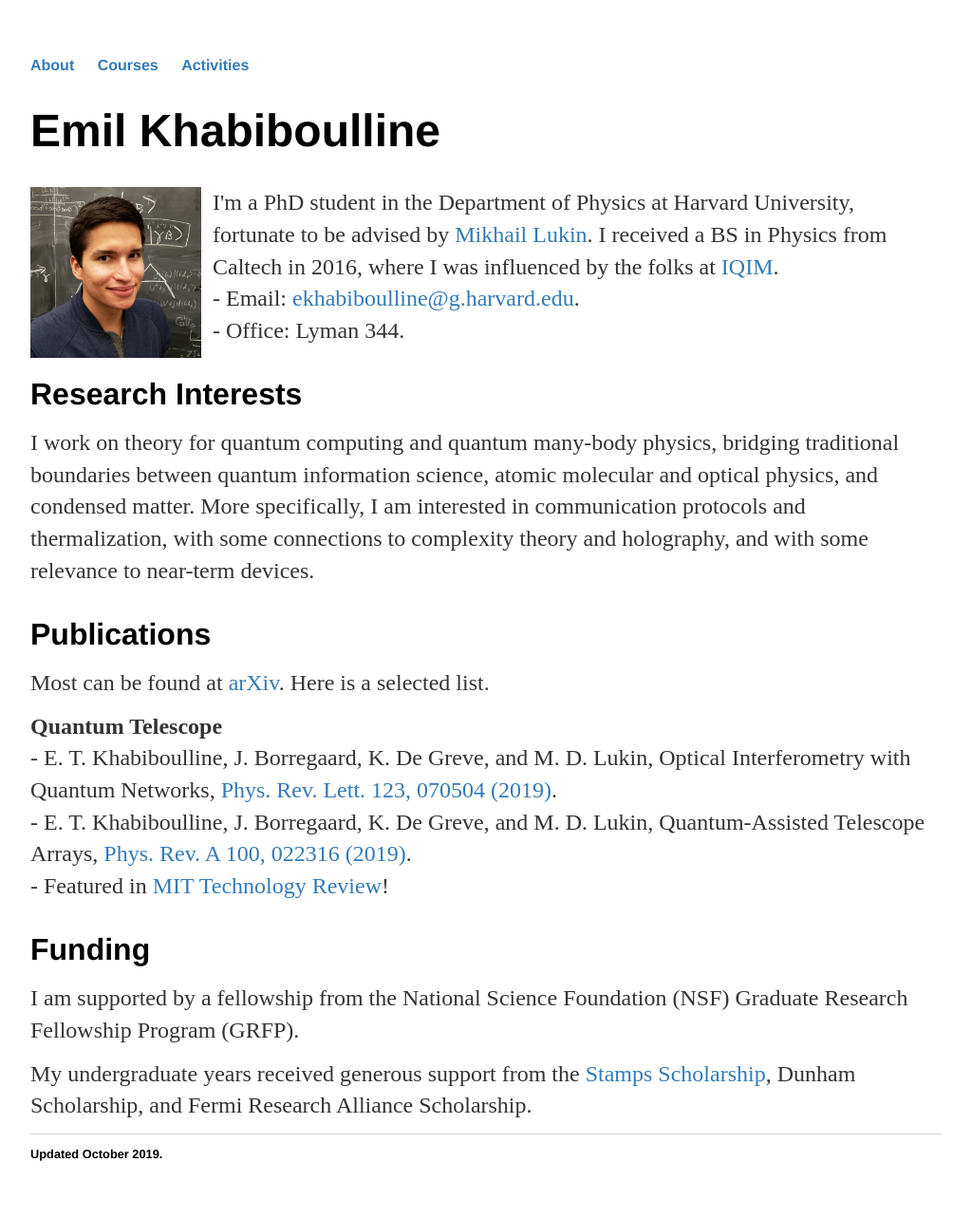
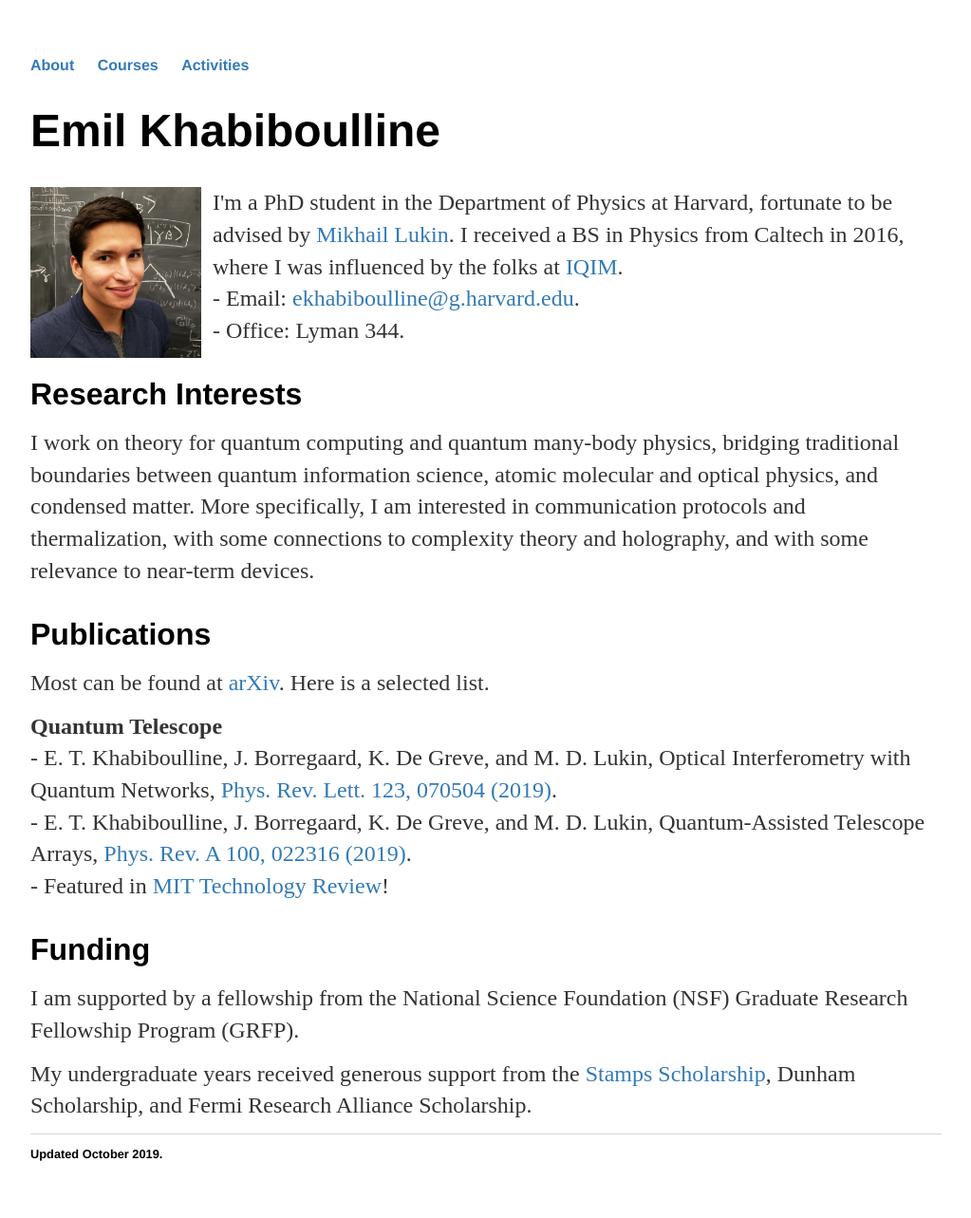
Before and after one commit to emilkhab/emilkhab.github.io, a Jekyll site: the page built from index.html, in a window 1280 px wide. Shown: the whole page at 95% size, without its empty margins (128-1151 px from the left). Built offline with Jekyll 4.4.1, drawn with Linux system fonts in a browser that asks for light colours.

Commit message:
Update index.html

```diff
--- a/index.html
+++ b/index.html
@@ -4,7 +4,7 @@
 ---
 <h1>{{page.title}}</h1>
 <div class="blurb">
-	<p><img src="ek.jpg" alt="photo" style="float:left;width:7.5em;height:7.5em;margin:0em 0.5em 0.5em 0em;">I'm a PhD student in the Department of Physics at Harvard University, fortunate to be advised by <a href="https://lukin.physics.harvard.edu/">Mikhail Lukin</a>.
+	<p><img src="ek.jpg" alt="photo" style="float:left;width:7.5em;height:7.5em;margin:0em 0.5em 0.5em 0em;">I'm a PhD student in the Department of Physics at Harvard, fortunate to be advised by <a href="https://lukin.physics.harvard.edu/">Mikhail Lukin</a>.
 	I received a BS in Physics from Caltech in 2016, where I was influenced by the folks at <a href="https://iqim.caltech.edu/">IQIM</a>.<br/>
 	- Email: <a href="mailto:ekhabiboulline@g.harvard.edu">ekhabiboulline@g.harvard.edu</a>.<br/>
 	- Office: Lyman 344.</p>
```
